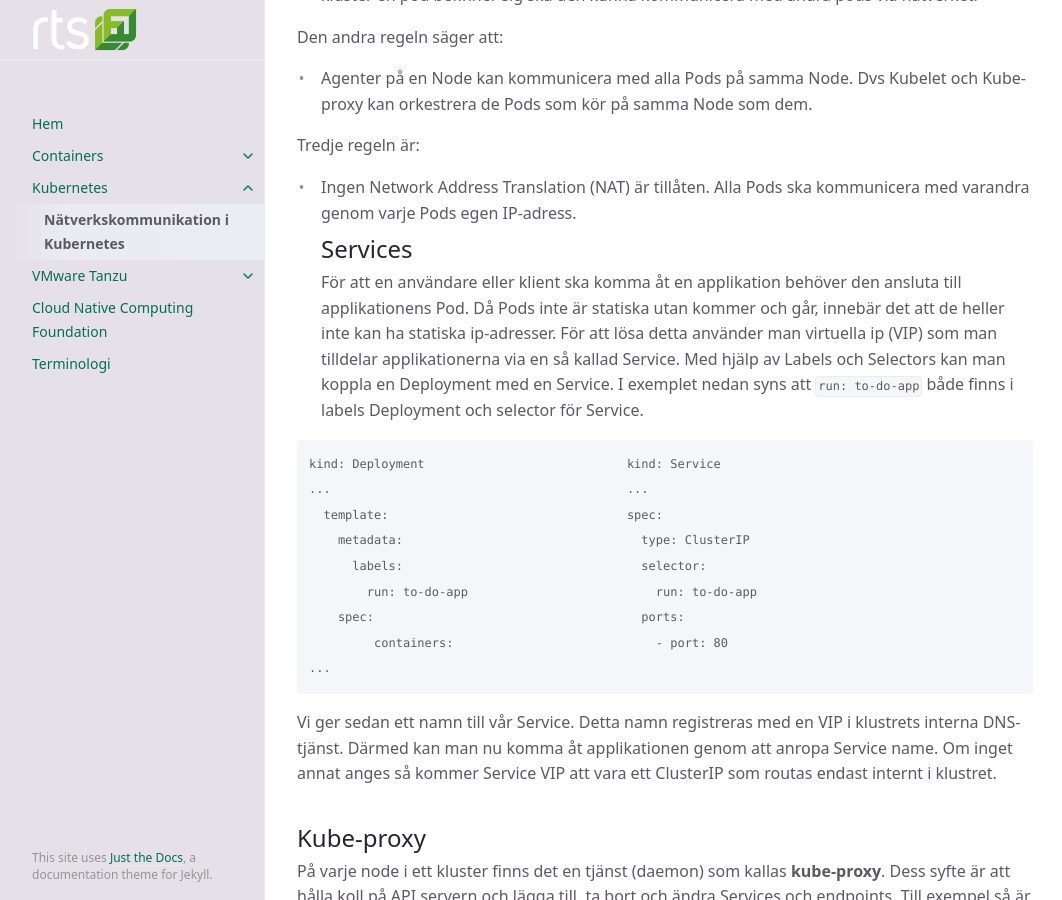
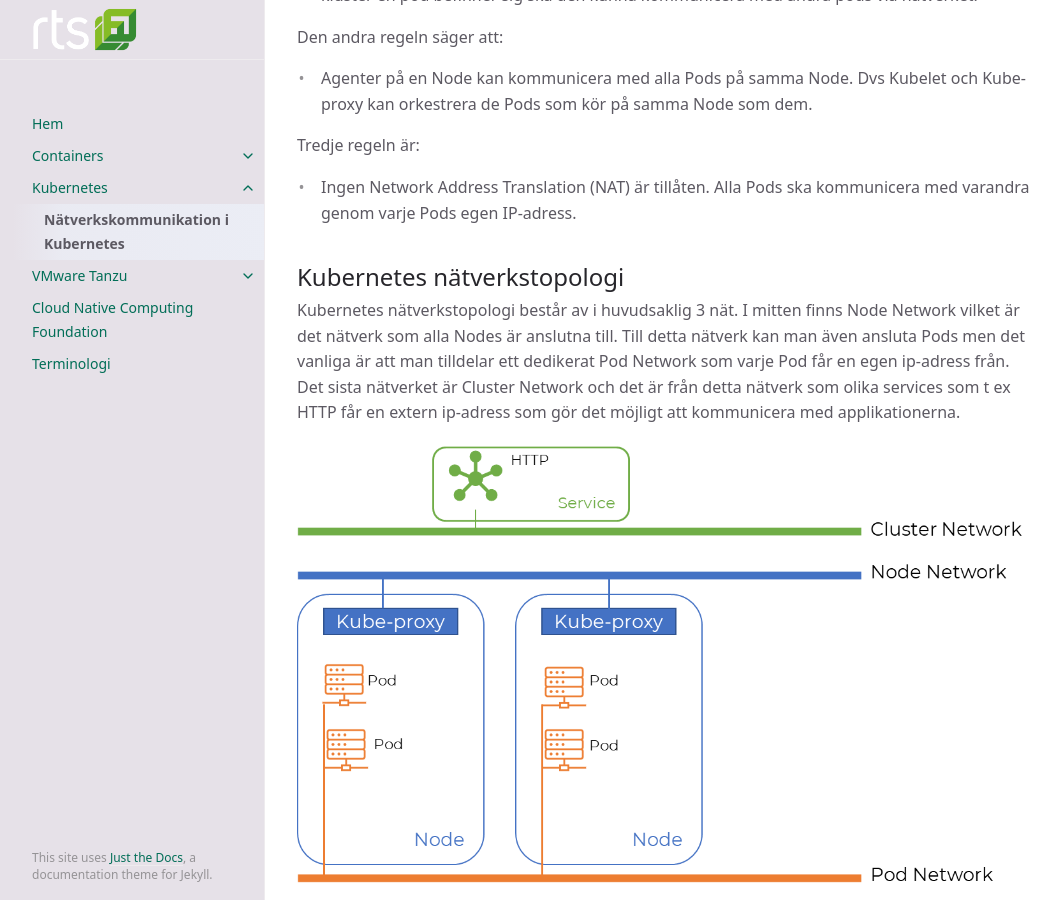
Before and after one commit to RTSAB/rtsab.github.io, a Jekyll site: the page built from docs/kubernetes/kubernetes-networking.md, in a window 1280 px wide and 900 px high, scrolled down 450 px. Shown: the whole window, without its empty margins (107-1169 px from the left). Built offline with Jekyll 4.4.1, drawn with Linux system fonts in a browser that asks for light colours.

Commit message:
Network Topology

````diff
--- a/docs/kubernetes/kubernetes-networking.md
+++ b/docs/kubernetes/kubernetes-networking.md
@@ -20,6 +20,13 @@ Den andra regeln säger att:
 Tredje regeln är:
 
 - Ingen Network Address Translation (NAT) är tillåten. Alla Pods ska kommunicera med varandra genom varje Pods egen IP-adress.
+
+## Kubernetes nätverkstopologi
+Kubernetes nätverkstopologi består av i huvudsaklig 3 nät. I mitten finns Node Network vilket är det nätverk som alla Nodes är anslutna till. Till detta nätverk kan man även ansluta Pods men det vanliga är att man tilldelar ett dedikerat Pod Network som varje Pod får en egen ip-adress från. Det sista nätverket är Cluster Network och det är från detta nätverk som olika services som t ex HTTP får en extern ip-adress som gör det möjligt att kommunicera med applikationerna.
+
+![Kubernetes nätverkstopologi](/assets/images/kube_net_topo.png)
+
+
 ## Services
 För att en användare eller klient ska komma åt en applikation behöver den ansluta till applikationens Pod. Då Pods inte är statiska utan kommer och går, innebär det att de heller inte kan ha statiska ip-adresser. För att lösa detta använder man virtuella ip (VIP) som man tilldelar applikationerna via en så kallad Service. Med hjälp av Labels och Selectors kan man koppla en Deployment med en Service. I exemplet nedan syns att ```run: to-do-app``` både finns i labels Deployment och selector för Service.
 
````
Also changed, not shown: assets/images/kube_net_topo.png (added).
